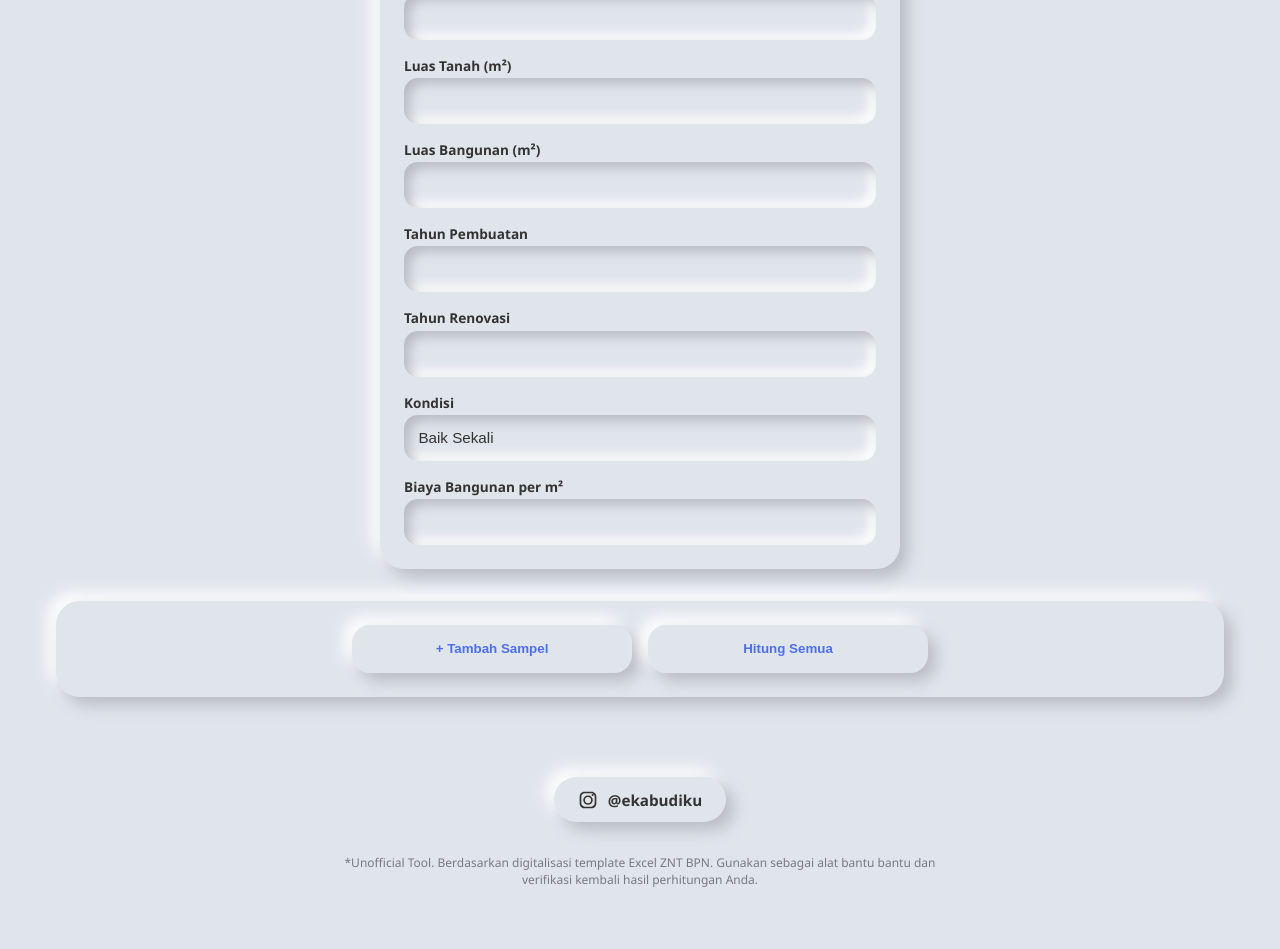
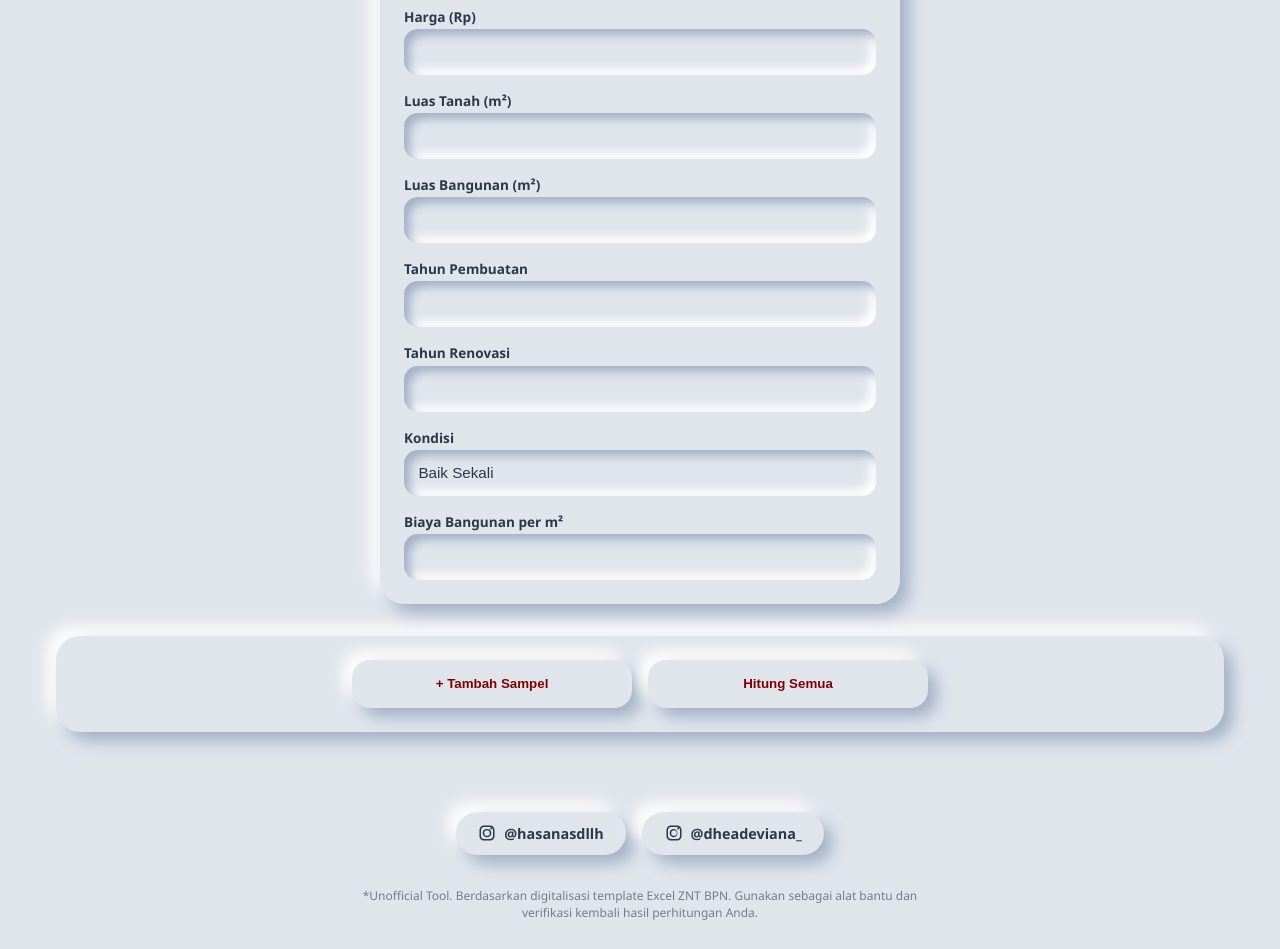
Before and after one commit to deardvn/calc-penyusutan, a plain HTML site: page index.html in a window 1280 px wide. Shown: the part 674-1623 px from the top of the page. Before the commit the page ends 1590 px from the top, so only its background shows below. Drawn offline with Linux system fonts and the light colour scheme.

Commit message:
Update index.html

```diff
--- a/index.html
+++ b/index.html
@@ -3,7 +3,7 @@
 <head>
 <meta charset="UTF-8">
 <meta name="viewport" content="width=device-width, initial-scale=1.0">
-<title>Kalkulator Properti</title>
+<title>Kalkulator Penyusutan Nilai Tanah (ZNT 2026)</title>
 <!-- ================= FAVICON ================= -->
 <link rel="icon" type="image/png" href="icon.png">
 
@@ -23,54 +23,54 @@
 <meta name="twitter:image" content="https://ekabudiku.github.io/kalkulator-penyusutan/kalkulator-penyusutan.jpg">
 
 <style>
-/* ================= NEUMORPHISM VARIABLES ================= */
+/* ================= NEUMORPHISM VARIABLES (STD DEV THEME) ================= */
 :root{
   --bg:#e0e5ec;
   --card-bg:#e0e5ec;
-  --text-color:#333;
+  --text-color:#2d3748;
 
-  --accent:#4c6ef5;
-  --accent-hover:#364fc7;
+  --accent:#800000;
+  --accent-hover:#5a0000;
 
-  --danger:#fa5252;
-  --danger-hover:#e03131;
+  --danger:#e53e3e;
+  --danger-hover:#c53030;
 
   --soft-shadow:
-    8px 8px 16px #b8bcc2,
-   -8px -8px 16px #ffffff;
+    9px 9px 16px #a3b1c6,
+   -9px -9px 16px #ffffff;
 
   --inset-shadow:
-    inset 6px 6px 12px #b8bcc2,
-    inset -6px -6px 12px #ffffff;
+    inset 6px 6px 10px #a3b1c6,
+    inset -6px -6px 10px #ffffff;
 
-  --success-bg:#d3f9d8;
-  --success-text:#2b8a3e;
+  --success-bg:#800000;
+  --success-text:#ffffff;
 
   --input-height:46px;
 }
 
 /* ================= DARK MODE ================= */
 body.dark{
-  --bg:#1e1e1e;
-  --card-bg:#1e1e1e;
+  --bg:#1a1818;
+  --card-bg:#1a1818;
   --text-color:#e5e5e5;
 
-  --accent:#74c0fc;
-  --accent-hover:#4dabf7;
+  --accent:#ff6b6b;
+  --accent-hover:#ff8787;
 
-  --danger:#ff8787;
-  --danger-hover:#fa5252;
+  --danger:#ff5252;
+  --danger-hover:#e03131;
 
   --soft-shadow:
-    8px 8px 16px #141414,
-   -8px -8px 16px #2a2a2a;
+    8px 8px 16px #111010,
+   -8px -8px 16px #232020;
 
   --inset-shadow:
-    inset 6px 6px 12px #141414,
-    inset -6px -6px 12px #2a2a2a;
+    inset 5px 5px 10px #111010,
+    inset -5px -5px 10px #232020;
 
-  --success-bg:#2b8a3e;
-  --success-text:#d3f9d8;
+  --success-bg:#a00000;
+  --success-text:#ffffff;
 }
 
 /* ================= BASE ================= */
@@ -100,6 +100,15 @@ body{
   margin-bottom:2rem;
 }
 
+.company-title{
+  color:var(--accent);
+  font-weight:bold;
+  letter-spacing:1px;
+  font-size:0.9rem;
+  margin-bottom:0.3rem;
+  text-transform:uppercase;
+}
+
 .topbar{
   position:absolute;
   top:1rem;
@@ -118,8 +127,6 @@ body{
 }
 
 /* ================= FORM CONTAINER ================= */
-
-/* DEFAULT → 1 SAMPEL CENTER */
 #formContainer{
   display:flex;
   justify-content:center;
@@ -128,7 +135,6 @@ body{
   width:100%;
 }
 
-/* Jika ada >1 sampel → grid */
 #formContainer:has(.sampel:nth-child(2)){
   display:grid;
   grid-template-columns:1fr;
@@ -147,6 +153,9 @@ body{
   width:100%;
   max-width:100%;
   box-sizing:border-box;
+  display:flex;
+  flex-direction:column;
+  height:100%;
 }
 
 .sampel h3,
@@ -182,6 +191,25 @@ select{
 input:focus,
 select:focus{
   outline:none;
+  background-color:var(--card-bg) !important;
+}
+
+input[type="text"],
+input[type="number"],
+select{
+  background-color:var(--card-bg) !important;
+  color:var(--text-color);
+}
+
+/* Chrome autofill override */
+input:-webkit-autofill,
+input:-webkit-autofill:hover,
+input:-webkit-autofill:focus,
+input:-webkit-autofill:active{
+  -webkit-box-shadow:0 0 0 1000px var(--card-bg) inset !important;
+  -webkit-text-fill-color:var(--text-color) !important;
+  transition:background-color 5000s ease-in-out 0s;
+  border-radius:14px;
 }
 
 /* ================= BUTTON ================= */
@@ -225,6 +253,7 @@ button.main-btn:hover{
   border-radius:14px;
   box-shadow:var(--soft-shadow);
   cursor:pointer;
+  font-weight:600;
 }
 
 /* ================= RESULT ================= */
@@ -232,32 +261,32 @@ button.main-btn:hover{
   display:grid;
   grid-template-columns:1fr;
   gap:1.5rem;
+  align-items:stretch;
   width:100%;
 }
 
 .result-line{
   display:flex;
   justify-content:space-between;
-  align-items:center;        /* FIX vertical alignment */
+  align-items:center;
   gap:1rem;
+  margin-bottom:0.4rem;
 }
 
 .result-line strong{
-  white-space:nowrap;        /* FIX: Rp + angka satu baris */
+  white-space:nowrap;
   text-align:right;
-  flex-shrink:0;             /* FIX: tidak dipaksa mengecil */
+  flex-shrink:0;
 }
 
 .result-final{
-  margin-top:1rem;
+  margin-top:auto;
   padding:1rem;
   border-radius:18px;
   background:var(--success-bg);
   color:var(--success-text);
   box-shadow:var(--soft-shadow);
-  grid-column:1/-1;
-
-  display:flex;                 /* FIX layout */
+  display:flex;
   flex-direction:column;
   align-items:center;
   justify-content:center;
@@ -268,13 +297,59 @@ button.main-btn:hover{
 .result-final .value{
   font-size:1.4rem;
   font-weight:bold;
-  white-space:nowrap;           /* FIX: Rp + angka satu baris */
-  font-variant-numeric: tabular-nums; /* angka rata profesional */
+  white-space:nowrap;
+  font-variant-numeric: tabular-nums;
 }
 
-/* ================= TABLET ================= */
+.result-final.rsd-high {
+  background: var(--danger);
+  color: #ffffff;
+}
+
+body.dark .result-final.rsd-high {
+  color: #ffffff;
+}
+
+/* ================= FOOTER ================= */
+.footer{
+  text-align:center;
+  margin-top:3rem;
+  margin-bottom:2rem;
+  display:flex;
+  justify-content:center;
+  gap:1rem;
+  flex-wrap:wrap;
+}
+
+.insta-btn{
+  display:inline-flex;
+  align-items:center;
+  gap:8px;
+  padding:0.75rem 1.4rem;
+  background:var(--card-bg);
+  color:var(--text-color);
+  text-decoration:none;
+  font-weight:600;
+  font-size:0.9rem;
+  border-radius:50px;
+  box-shadow:var(--soft-shadow);
+  transition:all 0.2s ease-in-out;
+}
+
+.insta-btn:hover{
+  box-shadow:var(--inset-shadow);
+  color:var(--accent);
+  transform:translateY(2px);
+}
+
+.insta-btn svg{
+  width:18px;
+  height:18px;
+  fill:currentColor;
+}
+
+/* ================= RESPONSIVE ================= */
 @media (min-width:768px){
-
   .sampel,
   .result{
     max-width:520px;
@@ -294,9 +369,7 @@ button.main-btn:hover{
   }
 }
 
-/* ================= DESKTOP BESAR ================= */
 @media (min-width:1200px){
-
   #formContainer{
     max-width:1100px;
     margin-left:auto;
@@ -307,100 +380,6 @@ button.main-btn:hover{
     grid-template-columns:repeat(2,minmax(0,1fr));
   }
 }
-
-/* ================= FOOTER ================= */
-.footer{
-  text-align:center;
-  margin-top:3rem;
-  margin-bottom:2rem;
-  display:flex;
-  justify-content:center;
-}
-
-.insta-btn{
-  display:inline-flex;
-  align-items:center;
-  gap:10px;
-  padding:0.8rem 1.5rem;
-  background:var(--card-bg);
-  color:var(--text-color);
-  text-decoration:none;
-  font-weight:600;
-  font-size:0.95rem;
-  border-radius:50px;
-  box-shadow:var(--soft-shadow);
-  transition:all 0.2s ease-in-out;
-}
-
-.insta-btn:hover{
-  box-shadow:var(--inset-shadow);
-  color:var(--accent);
-  transform:translateY(2px);
-}
-
-.insta-btn svg{
-  width:20px;
-  height:20px;
-  fill:currentColor;
-}
-
-/* ================= FIX INPUT PUTIH SETELAH KETIK ================= */
-input[type="text"],
-input[type="number"],
-select{
-  background-color:var(--card-bg) !important;
-  color:var(--text-color);
-}
-
-/* Chrome autofill override */
-input:-webkit-autofill,
-input:-webkit-autofill:hover,
-input:-webkit-autofill:focus,
-input:-webkit-autofill:active{
-  -webkit-box-shadow:0 0 0 1000px var(--card-bg) inset !important;
-  -webkit-text-fill-color:var(--text-color) !important;
-  transition:background-color 5000s ease-in-out 0s;
-  border-radius:14px;
-}
-
-/* Saat input aktif (setelah ketik) */
-input:focus{
-  background-color:var(--card-bg) !important;
-}
-
-/* ================= FIX TINGGI CARD HASIL ================= */
-.result{
-  display:flex;
-  flex-direction:column;
-  height:100%;
-}
-
-.result-final{
-  margin-top:auto;
-}
-
-#output{
-  display:grid;
-  grid-template-columns:1fr;
-  gap:1.5rem;
-  align-items:stretch;
-}
-
-@media (min-width:768px){
-  #output{
-    grid-template-columns:repeat(2,1fr);
-  }
-}
-
-/* ================= WARNA ALERT RSD (TAMBAHAN BARU) ================= */
-.result-final.rsd-high {
-  background: var(--danger);
-  color: #ffffff;
-}
-
-body.dark .result-final.rsd-high {
-  color: #1e1e1e;
-}
 </style>
 </head>
 
@@ -410,9 +389,9 @@ body.dark .result-final.rsd-high {
     <div class="topbar">
       <button id="darkModeToggle" onclick="toggleDarkMode()">🌙</button>
     </div>
+    <div class="company-title">PT JADE KARYA TRINUSA</div>
     <h2>KALKULATOR PENYUSUTAN (ZNT 2026)</h2>
 
-    <!-- TAMBAHAN: Opsi Pemilihan Skala Project -->
     <label style="margin-top: 1.5rem; display: block; color: var(--accent);">Pilih Skala Project ZNT</label>
     <select id="skalaProject" onchange="hitungMulti()" style="max-width: 300px; margin: 0 auto; text-align: center; cursor: pointer;">
       <option value="15">Skala 1:2.500 (Max 15%)</option>
@@ -431,16 +410,30 @@ body.dark .result-final.rsd-high {
   <div id="output"></div>
 
   <div class="footer">
-    <a href="https://instagram.com/ekabudiku" target="_blank" class="insta-btn" aria-label="Instagram Ekabudiku">
+    <a href="https://instagram.com/hasanasdllh"
+       target="_blank"
+       class="insta-btn"
+       aria-label="Instagram Hasan Asdullah">
       <svg viewBox="0 0 24 24" xmlns="http://www.w3.org/2000/svg">
         <path d="M7.75 2C4.57 2 2 4.57 2 7.75v8.5C2 19.43 4.57 22 7.75 22h8.5C19.43 22 22 19.43 22 16.25v-8.5C22 4.57 19.43 2 16.25 2h-8.5zm0 2h8.5C18.01 4 20 5.99 20 7.75v8.5C20 18.01 18.01 20 16.25 20h-8.5C5.99 20 4 18.01 4 16.25v-8.5C4 5.99 5.99 4 7.75 4zm4.25 2.5A5.75 5.75 0 006.25 12 5.75 5.75 0 0012 17.75 5.75 5.75 0 0017.75 12 5.75 5.75 0 0012 6.5zm0 2A3.75 3.75 0 0115.75 12 3.75 3.75 0 0112 15.75 3.75 3.75 0 018.25 12 3.75 3.75 0 0112 8.5zm5.5-3.75a1.25 1.25 0 100 2.5 1.25 1.25 0 000-2.5z"/>
       </svg>
-      @ekabudiku
+      @hasanasdllh
+    </a>
+
+    <a href="https://instagram.com/dheadeviana_"
+       target="_blank"
+       class="insta-btn"
+       aria-label="Instagram Dhea Deviana">
+      <svg viewBox="0 0 24 24" xmlns="http://www.w3.org/2000/svg">
+        <path d="M7.75 2C4.57 2 2 4.57 2 7.75v8.5C2 19.43 4.57 22 7.75 22h8.5C19.43 22 22 19.43 22 16.25v-8.5C22 4.57 19.43 2 16.25 2h-8.5zm0 2h8.5C18.01 4 20 5.99 20 7.75v8.5C20 18.01 18.01 20 16.25 20h-8.5C5.99 20 4 18.01 4 16.25v-8.5C4 5.99 5.99 4 7.75 4zm4.25 2.5A5.75 5.75 0 006.25 12 5.75 5.75 0 0012 17.75 5.75 5.75 0 0012 6.5zm0 2A3.75 3.75 0 0115.75 12 3.75 3.75 0 0112 15.75 3.75 3.75 0 018.25 12 3.75 3.75 0 0112 8.5zm5.5-3.75a1.25 1.25 0 100 2.5 1.25 1.25 0 000-2.5z"/>
+      </svg>
+      @dheadeviana_
     </a>
   </div>
+
   <p style="text-align: center; font-size: 0.75rem; color: var(--text-color); opacity: 0.6; margin-top: 1rem; max-width: 600px; margin-left: auto; margin-right: auto;">
-  *Unofficial Tool. Berdasarkan digitalisasi template Excel ZNT BPN. Gunakan sebagai alat bantu bantu dan verifikasi kembali hasil perhitungan Anda.
-</p>
+    *Unofficial Tool. Berdasarkan digitalisasi template Excel ZNT BPN. Gunakan sebagai alat bantu dan verifikasi kembali hasil perhitungan Anda.
+  </p>
 </div>
 
 <script>
@@ -486,10 +479,10 @@ function formatRupiah(el){
   el.value=v?new Intl.NumberFormat('id-ID').format(v):'';
 }
 function formatMoney(num) {
-    return "Rp " + Math.round(num).toLocaleString('id-ID');
+  return "Rp " + Math.round(num).toLocaleString('id-ID');
 }
 function formatPct(num) {
-    return "(" + (num * 100).toFixed(2) + "%)";
+  return "(" + (num * 100).toFixed(2) + "%)";
 }
 
 let counterSampel=0;
```
